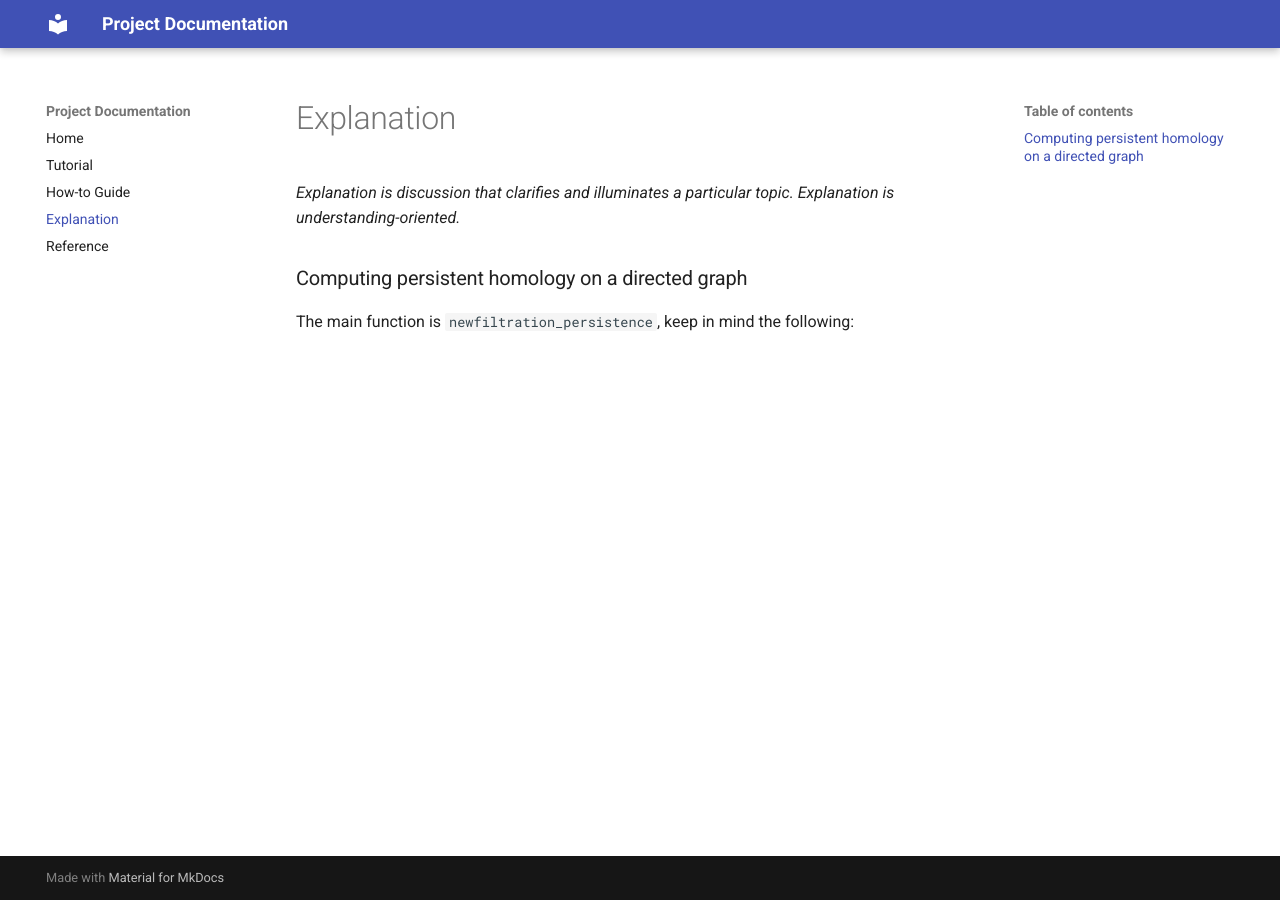
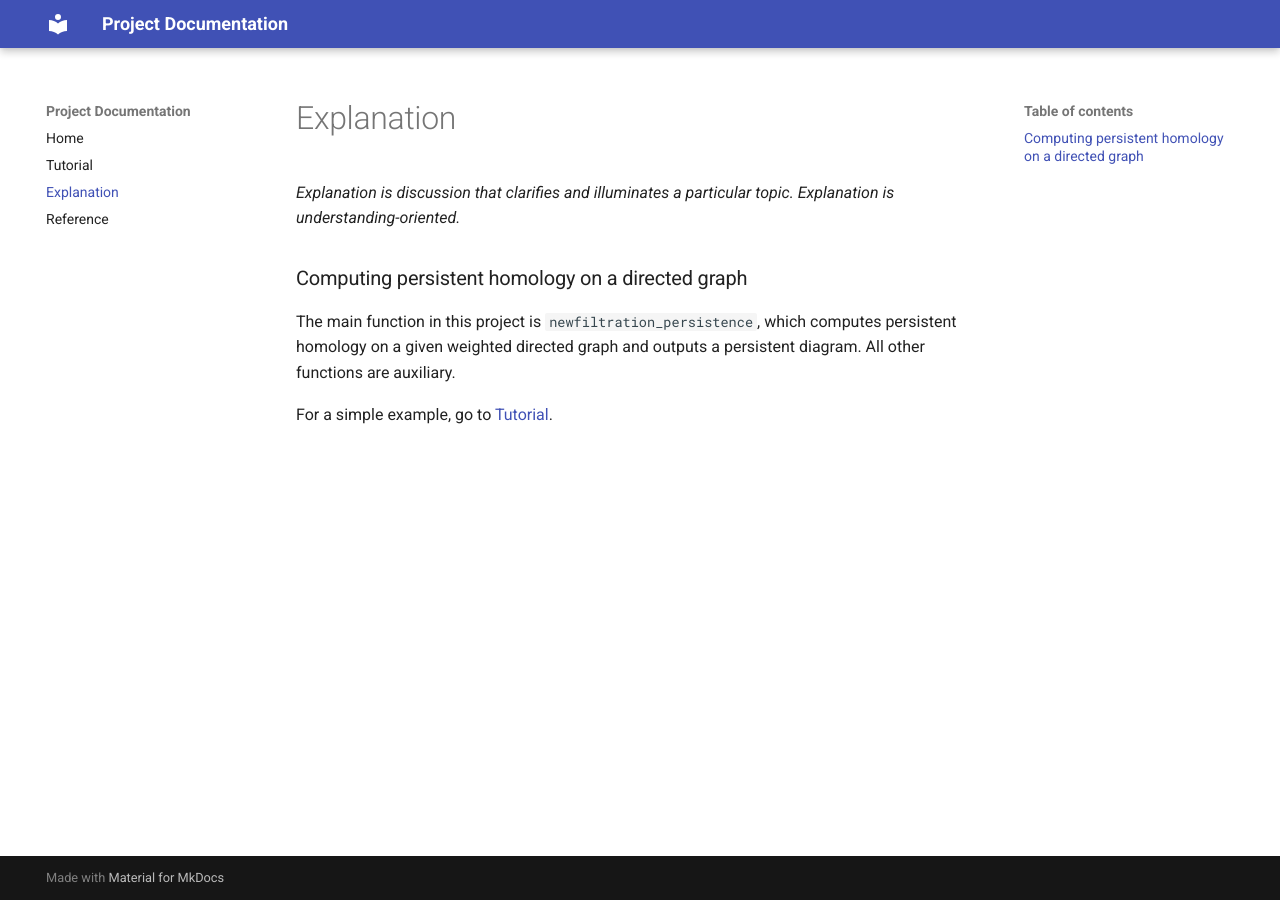
Before and after one commit to munozram/cmse890-602-project, an MkDocs documentation site: the page built from docs/explanation.md, in a window 1280 px wide. Built offline with MkDocs 1.6.1 and Material for MkDocs 9.7.7, drawn with Linux system fonts in a browser that asks for light colours.

Commit message:
Working on documentation

````diff
--- a/docs/explanation.md
+++ b/docs/explanation.md
@@ -2,4 +2,6 @@
 *Explanation is discussion that clarifies and illuminates a particular topic. Explanation is understanding-oriented.*
 
 ### Computing persistent homology on a directed graph
-The main function is ```newfiltration_persistence```, keep in mind the following:
+The main function in this project is ```newfiltration_persistence```, which computes persistent homology on a given weighted directed graph and outputs a persistent diagram. All other functions are auxiliary.
+
+For a simple example, go to [Tutorial](tutorial.md).
--- a/mkdocs.yml
+++ b/mkdocs.yml
@@ -6,6 +6,5 @@ plugins:
 nav:
   - Home: index.md
   - Tutorial: tutorial.md
-  - How-to Guide: howtoguide.md
   - Explanation: explanation.md
   - Reference: reference.md
````
Also changed, not shown: docs/index.md (+0 -2 lines), docs/tutorial.md (+1 -1 lines).
